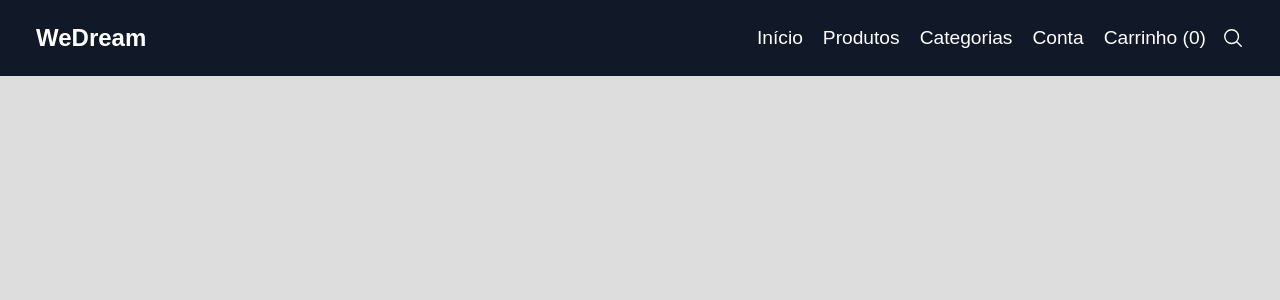
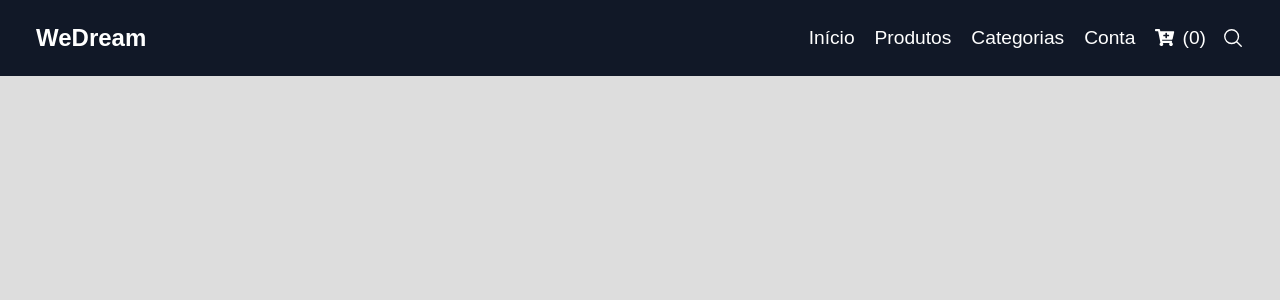
Before and after one commit to caiolacerdamt/nowale-ecommerce-front, a Next.js app: page /components/Header in a window 1280 px wide. Shown: the top 300 px of the page. Built offline with nearby package versions, Linux system fonts and the light colour scheme.

Commit message:
adicionando símbolo de carrinho na nav

```diff
--- a/pages/components/Header.js
+++ b/pages/components/Header.js
@@ -3,6 +3,7 @@ import { useContext, useState } from "react";
 import { CartContext } from "./CartContext";
 import BarsIcon from "./icons/Bars";
 import SearchIcon from "./icons/SearchIcon";
+import { FaCartArrowDown, FaCartPlus } from "react-icons/fa";
 
 export default function Header() {
   const { cartProducts } = useContext(CartContext);
@@ -33,8 +34,8 @@ export default function Header() {
               <Link className="navLink" href={"/account"}>
                 Conta
               </Link>
-              <Link className="navLink" href={"/cart"}>
-                Carrinho ({cartProducts.length})
+              <Link className="flex gap-2 items-center py-[10px] px-0 min-[768px]:p-0 transition-all duration-500 ease-in-out font-medium text-[1.2rem] hover:min-[768px]:text-white hover:min-[768px]:scale-105" href={"/cart"}>
+                <FaCartPlus /> ({cartProducts.length})
               </Link>
             </nav>
             <div className="flex items-center gap-2">
```
